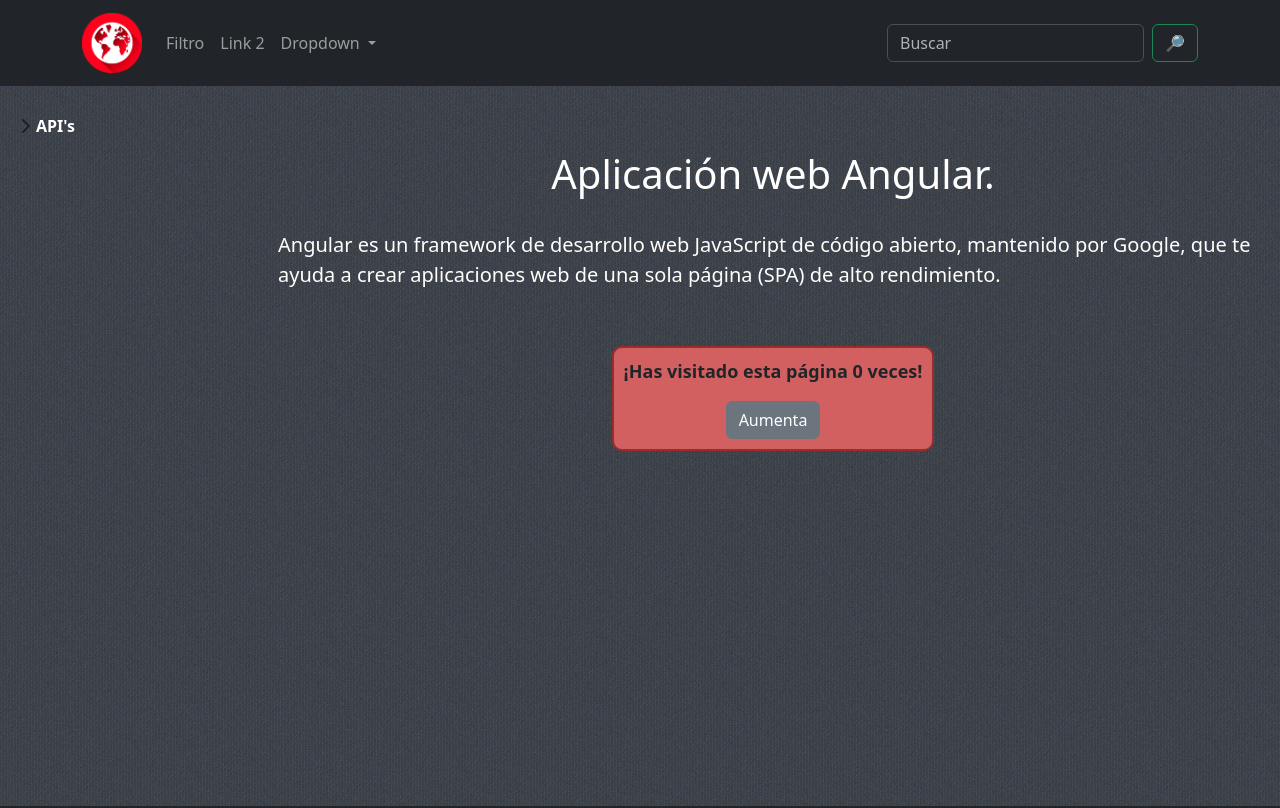
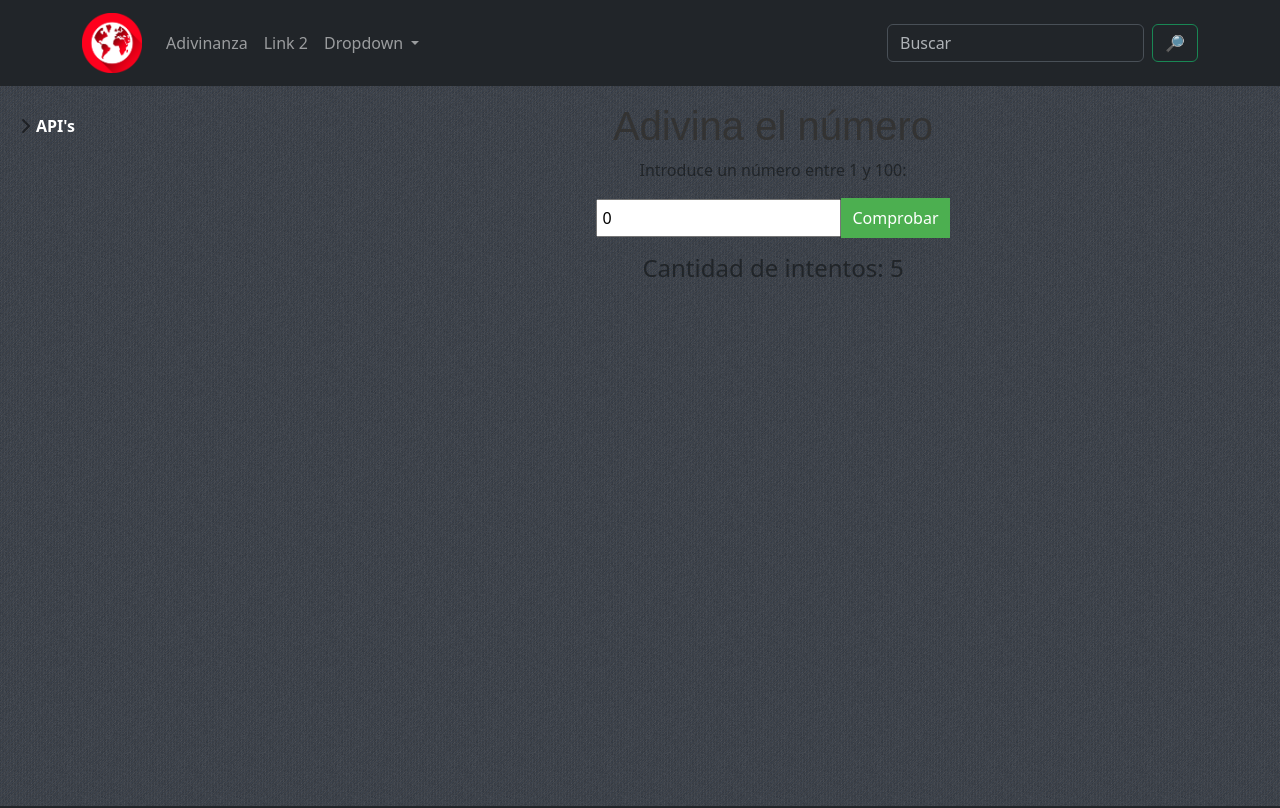
Before and after one commit to eliceoflmov72/proyecto_angular, an Angular app in the folder eliceo-angular/: page /adivinanza in a window 1280 px wide. Before the commit this address led to /. Shown: the top 808 px of the page. Built offline with nearby package versions, Linux system fonts and the light colour scheme.

Commit message:
He integrado el proyecto de adivinanza.

```diff
--- a/eliceo-angular/src/app/app.routes.ts
+++ b/eliceo-angular/src/app/app.routes.ts
@@ -1,12 +1,14 @@
 import { Routes } from '@angular/router';
 import { ClimaComponent } from './pages/clima/clima.component';
 import { HomeComponent } from './pages/home/home.component';
+import { AdivinanzaComponent } from './pages/adivinanza/adivinanza.component';
 
 export const routes: Routes = [
 
     // Cambiamos el router component por el home component
     {path: '', component:HomeComponent},
     {path:'clima', component:ClimaComponent},
+    {path:'adivinanza', component:AdivinanzaComponent},
 
     {path: '**',redirectTo: '',pathMatch:'full' },
 
--- a/eliceo-angular/src/app/components/header/header.component.html
+++ b/eliceo-angular/src/app/components/header/header.component.html
@@ -8,7 +8,7 @@
     <div class="collapse navbar-collapse" id="navbarSupportedContent">
       <ul class="navbar-nav me-auto mb-2 mb-lg-0">
         <li class="nav-item">
-          <a class="nav-link" aria-current="page" routerLink="../pages/filtro">Filtro</a>
+          <a class="nav-link" aria-current="page" routerLink="/adivinanza">Adivinanza</a>
         </li>
         <li class="nav-item">
           <a class="nav-link" routerLink="/users">Link 2</a>
--- a/eliceo-angular/src/app/components/header/header.component.ts
+++ b/eliceo-angular/src/app/components/header/header.component.ts
@@ -1,4 +1,4 @@
-import { Component, NgModule } from '@angular/core';
+import { Component } from '@angular/core';
 import { RouterLink } from '@angular/router';
 
 @Component({
@@ -8,6 +8,7 @@
   templateUrl: './header.component.html',
   styleUrl: './header.component.css'
 })
+
 export class HeaderComponent {
 
 }
--- /dev/null
+++ b/eliceo-angular/src/app/pages/adivinanza/adivinanza.component.css
@@ -0,0 +1,23 @@
+:host {
+    display: block;
+    text-align: center;
+}
+
+h1 {
+    color: #333;
+    font-family: Arial, sans-serif;
+}
+
+input {
+    padding: 5px;
+    font-size: 16px;
+}
+
+button {
+    padding: 8px 12px;
+    background-color: #4CAF50;
+    color: white;
+    border: none;
+    font-size: 16px;
+    cursor: pointer;
+}
--- /dev/null
+++ b/eliceo-angular/src/app/pages/adivinanza/adivinanza.component.html
@@ -0,0 +1,7 @@
+<h1>Adivina el número</h1>
+<p>Introduce un número entre 1 y 100:</p>
+<input type="number" [(ngModel)]="numeroEntrada">
+<button (click)="comprobar()">Comprobar</button>
+
+<p>{{ mensaje }}</p>
+<h4>Cantidad de intentos: {{ intentos }}</h4>
--- /dev/null
+++ b/eliceo-angular/src/app/pages/adivinanza/adivinanza.component.ts
@@ -0,0 +1,36 @@
+
+import { Component } from '@angular/core';
+import { FormsModule } from '@angular/forms';
+
+@Component({
+  selector: 'app-adivinanza',
+  standalone: true,
+  imports: [FormsModule],
+  templateUrl: './adivinanza.component.html',
+  styleUrl: './adivinanza.component.css'
+})
+export class AdivinanzaComponent {
+  numeroAzar = Math.floor(Math.random() * 100 + 1);
+  numeroEntrada: number = 0;
+  mensaje: string = '';
+  intentos: number = 5;
+
+  comprobar() {
+    if (isNaN(this.numeroEntrada) || (this.numeroEntrada < 1) || (this.numeroEntrada > 100)) {
+      this.mensaje = "Por favor, ingresa un número entre el 1 y el 100";
+      return;
+    }
+    console.log(this.numeroAzar);
+    if (this.numeroAzar === this.numeroEntrada) {
+      this.mensaje = "¡¡HAS ACERTADO!!";
+    } else if (this.numeroAzar > this.numeroEntrada) {
+      this.mensaje = "El número a adivinar es mayor";
+    } else {
+      this.mensaje = "El número a adivinar es menor";
+    }
+    this.intentos--;
+    if (this.intentos == 0) {
+      this.mensaje = "¡Te has quedado sin intentos! El número era " + this.numeroAzar;
+    }
+  }
+}
```
